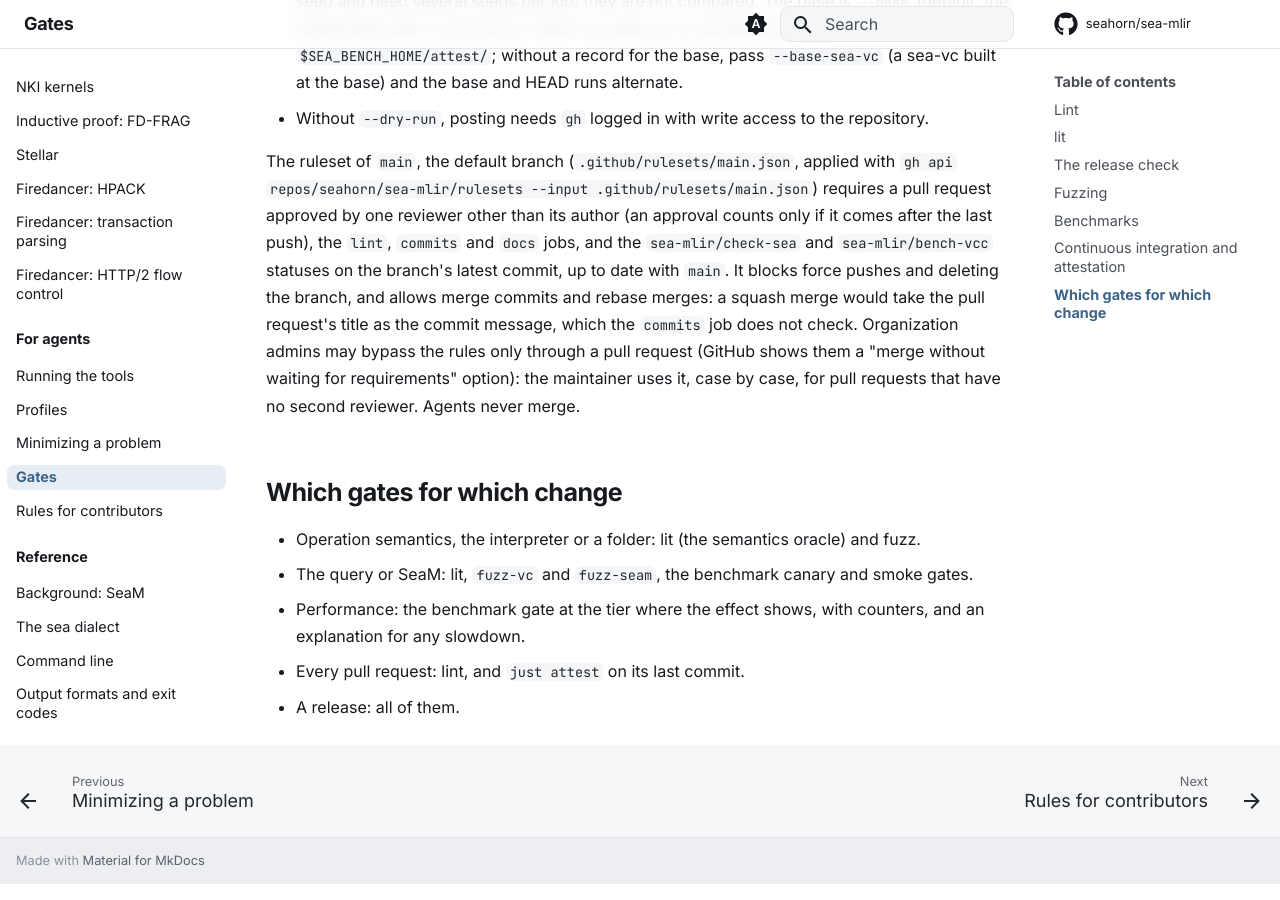
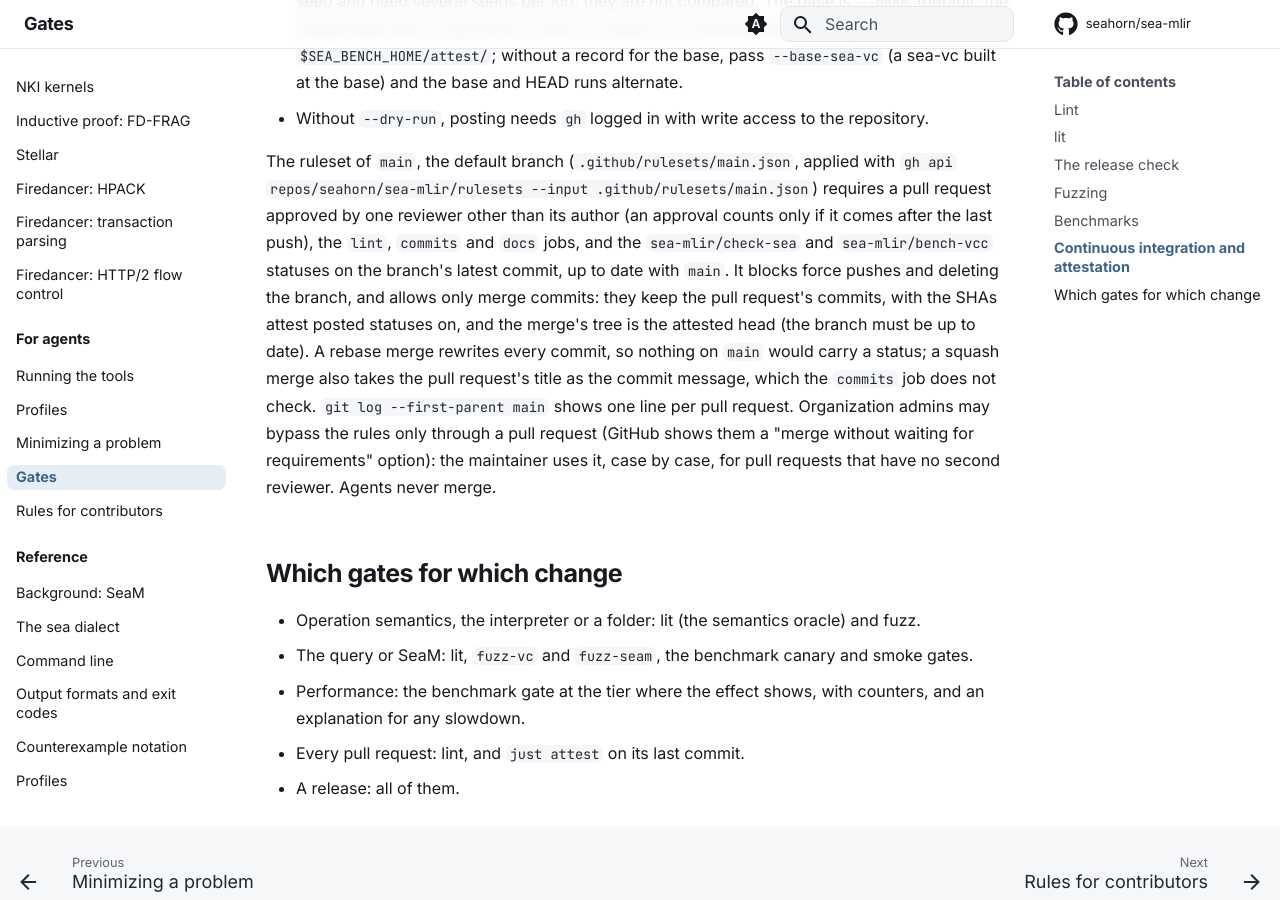
Before and after one commit to seahorn/sea-mlir, an MkDocs documentation site: the page built from docs/agents/gates.md, in a window 1280 px wide and 900 px high, scrolled down 4080 px. Built offline with MkDocs 1.6.1 and Material for MkDocs 9.7.7, drawn with Linux system fonts in a browser that asks for light colours; comment, search, counter and statistics services are not loaded.

Commit message:
ci(ruleset): allow only merge commits on main
A rebase merge rewrites the pull request's commits, so the commit
statuses attest posts would not be on any commit of main. A merge
commit keeps the attested commits, and its tree is the attested head.

Co-Authored-By: Claude Opus 5.5 <noreply@anthropic.com>

```diff
--- a/docs/agents/gates.md
+++ b/docs/agents/gates.md
@@ -172,9 +172,13 @@ requires a pull request approved by one reviewer other than its author
 `commits` and `docs` jobs, and the
 `sea-mlir/check-sea` and `sea-mlir/bench-vcc` statuses on the branch's
 latest commit, up to date with `main`. It blocks force pushes and
-deleting the branch, and allows merge commits and rebase merges: a squash
-merge would take the pull request's title as the commit message, which
-the `commits` job does not check. Organization admins may bypass the
+deleting the branch, and allows only merge commits: they keep the
+pull request's commits, with the SHAs attest posted statuses on, and the
+merge's tree is the attested head (the branch must be up to date). A
+rebase merge rewrites every commit, so nothing on `main` would carry a
+status; a squash merge also takes the pull request's title as the commit
+message, which the `commits` job does not check. `git log --first-parent
+main` shows one line per pull request. Organization admins may bypass the
 rules only through a pull request (GitHub shows them a "merge without
 waiting for requirements" option): the maintainer uses it, case by case,
 for pull requests that have no second reviewer. Agents never merge.
```
Also changed, not shown: 1 other file.
